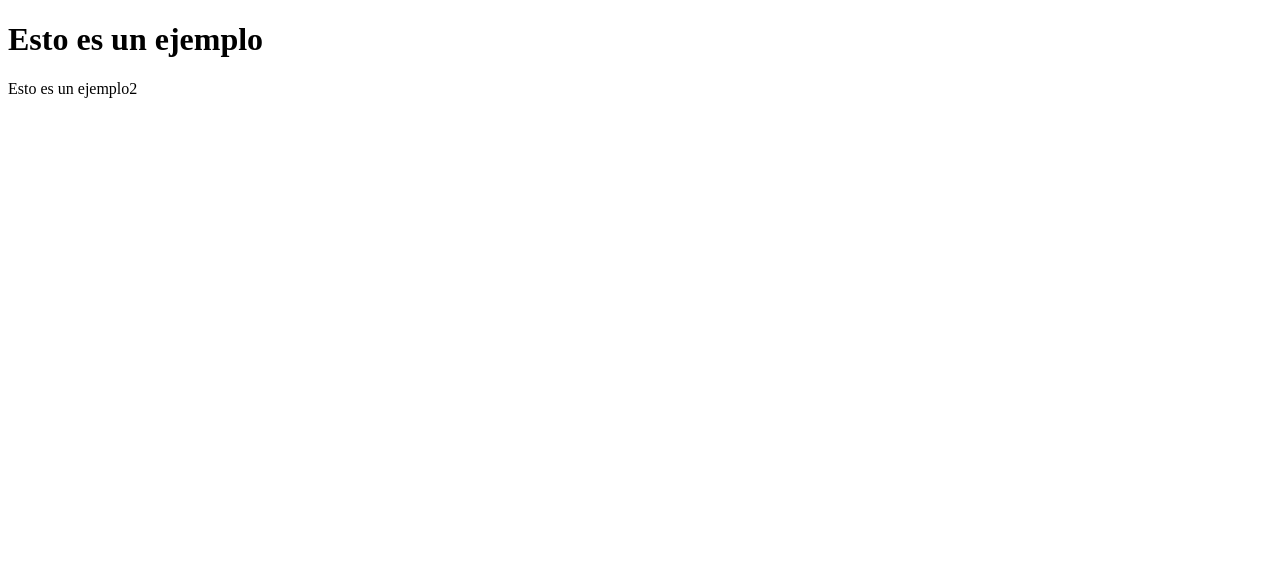
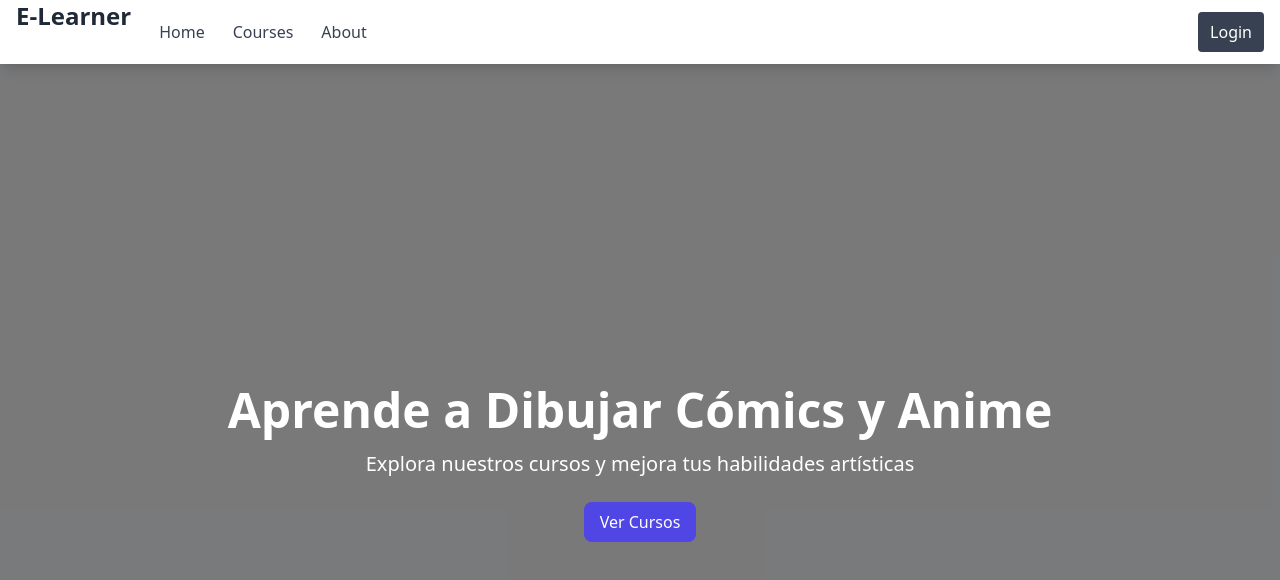
Before and after one commit to atuning120/proyectoIntegradorSoftware, a React (Vite) app in the folder comics-leagues-store/: page / in a window 1280 px wide. Shown: the top 580 px of the page. Built offline with nearby package versions, Linux system fonts and the light colour scheme.

Commit message:
estructura basica de front

```diff
--- /dev/null
+++ b/comics-leagues-store/src/App.jsx
@@ -0,0 +1,14 @@
+import React from 'react';
+import Navbar from './components/BarraNavegacion';
+import Hero from './components/Heroe';
+
+const App = () => {
+  return (
+    <div className="bg-gray-100 min-h-screen">
+      <Navbar />
+      <Hero />
+    </div>
+  );
+};
+
+export default App;
--- a/comics-leagues-store/src/Ejmplo.jsx
+++ /dev/null
@@ -1,17 +0,0 @@
-
-
-export const Ejemplo = ()=> {
-    return (
-        <>
-            <h1>Esto es un ejemplo</h1>
-        </>
-    )
-}
-
-export const Ejemplo2 = ()=> {
-    return (
-        <>
-            <p>Esto es un ejemplo2</p>
-        </>
-    )
-}
--- /dev/null
+++ b/comics-leagues-store/src/components/BarraNavegacion.jsx
@@ -0,0 +1,27 @@
+import React from 'react';
+
+const Navbar = () => {
+  return (
+    <nav className="bg-white shadow-lg">
+      <div className="max-w-7xl mx-auto px-4">
+        <div className="flex justify-between">
+          <div className="flex space-x-4">
+            <div>
+              <a href="#" className="text-2xl font-bold text-gray-800">E-Learner</a>
+            </div>
+            <div className="hidden md:flex items-center space-x-1">
+              <a href="#" className="py-5 px-3 text-gray-700 hover:text-gray-900">Home</a>
+              <a href="#" className="py-5 px-3 text-gray-700 hover:text-gray-900">Courses</a>
+              <a href="#" className="py-5 px-3 text-gray-700 hover:text-gray-900">About</a>
+            </div>
+          </div>
+          <div className="hidden md:flex items-center space-x-1">
+            <a href="#" className="py-2 px-3 bg-gray-700 text-white rounded hover:bg-gray-800">Login</a>
+          </div>
+        </div>
+      </div>
+    </nav>
+  );
+};
+
+export default Navbar;
--- /dev/null
+++ b/comics-leagues-store/src/components/Heroe.jsx
@@ -0,0 +1,17 @@
+import React from 'react';
+
+const Hero = () => {
+  return (
+    <section className="bg-cover bg-center h-screen">
+      <div className="flex items-center justify-center h-full bg-black bg-opacity-50">
+        <div className="text-center text-white">
+          <h1 className="text-5xl font-bold">Aprende a Dibujar Cómics y Anime</h1>
+          <p className="text-xl mt-4">Explora nuestros cursos y mejora tus habilidades artísticas</p>
+          <button className="mt-6 py-2 px-4 bg-indigo-600 hover:bg-indigo-700 text-white rounded-lg">Ver Cursos</button>
+        </div>
+      </div>
+    </section>
+  );
+};
+
+export default Hero;
--- /dev/null
+++ b/comics-leagues-store/src/index.css
@@ -0,0 +1,3 @@
+@tailwind base;
+@tailwind components;
+@tailwind utilities;
--- a/comics-leagues-store/src/main.jsx
+++ b/comics-leagues-store/src/main.jsx
@@ -1,10 +1,10 @@
-import { StrictMode } from 'react'
-import { createRoot } from 'react-dom/client'
-import {Ejemplo,Ejemplo2} from './Ejmplo'
+import React from 'react';
+import ReactDOM from 'react-dom/client';
+import App from './App';
+import './index.css'; // Asegúrate de tener este archivo para Tailwind
 
-createRoot(document.getElementById('root')).render(
-  <StrictMode>
-    <Ejemplo />
-    <Ejemplo2 />
-  </StrictMode>,
-)
+ReactDOM.createRoot(document.getElementById('root')).render(
+  <React.StrictMode>
+    <App />
+  </React.StrictMode>
+);
--- a/comics-leagues-store/tailwind.config.js
+++ b/comics-leagues-store/tailwind.config.js
@@ -1,6 +1,9 @@
 /** @type {import('tailwindcss').Config} */
-export default {
-  content: [],
+module.exports = {
+  content: [
+    "./index.html",
+    "./src/**/*.{js,ts,jsx,tsx}",
+  ],
   theme: {
     extend: {},
   },
```
